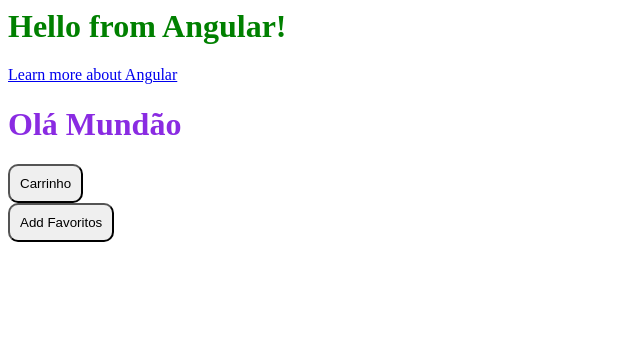
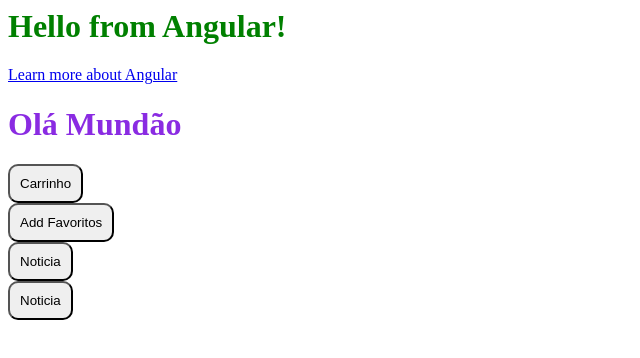
Before and after one commit to DiogoVD/stackblitz-starters-9unn1c, an Angular app: page / in a window 1280 px wide. Shown: the top 358 px of the page, without its empty margins (0-640 px from the left). Built offline with nearby package versions, Linux system fonts and the light colour scheme.

Commit message:
1 file modified

```diff
--- a/src/app/app.component.html
+++ b/src/app/app.component.html
@@ -3,5 +3,8 @@
   Learn more about Angular
 </a>
 <helloApp> </helloApp>
-<my-button [Label]="buttonLabel"></my-button>
+<my-button Label="{{ buttonLabel }}"></my-button>
 <my-button [Label]="buttonSecond"></my-button>
+
+<my-button Label="Noticia"></my-button>
+<my-button [Label]="'Noticia'"></my-button>
```
